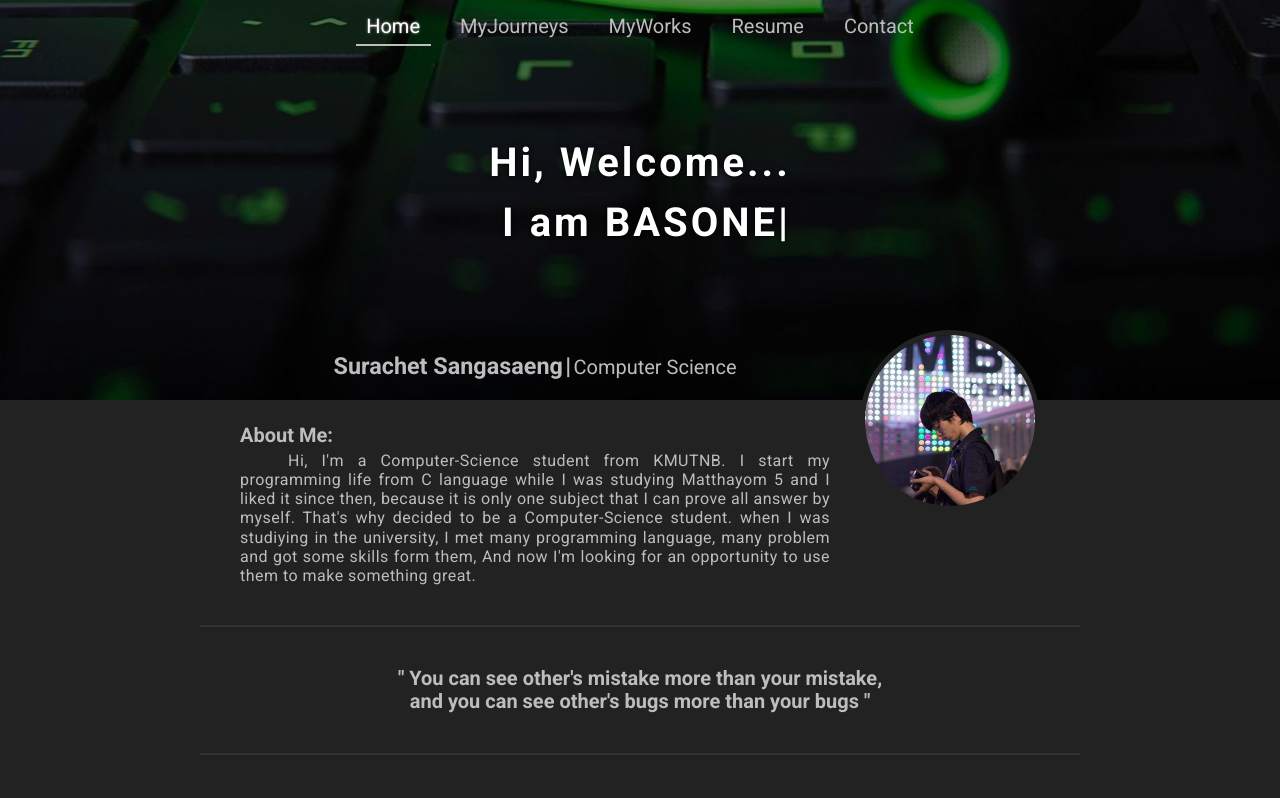
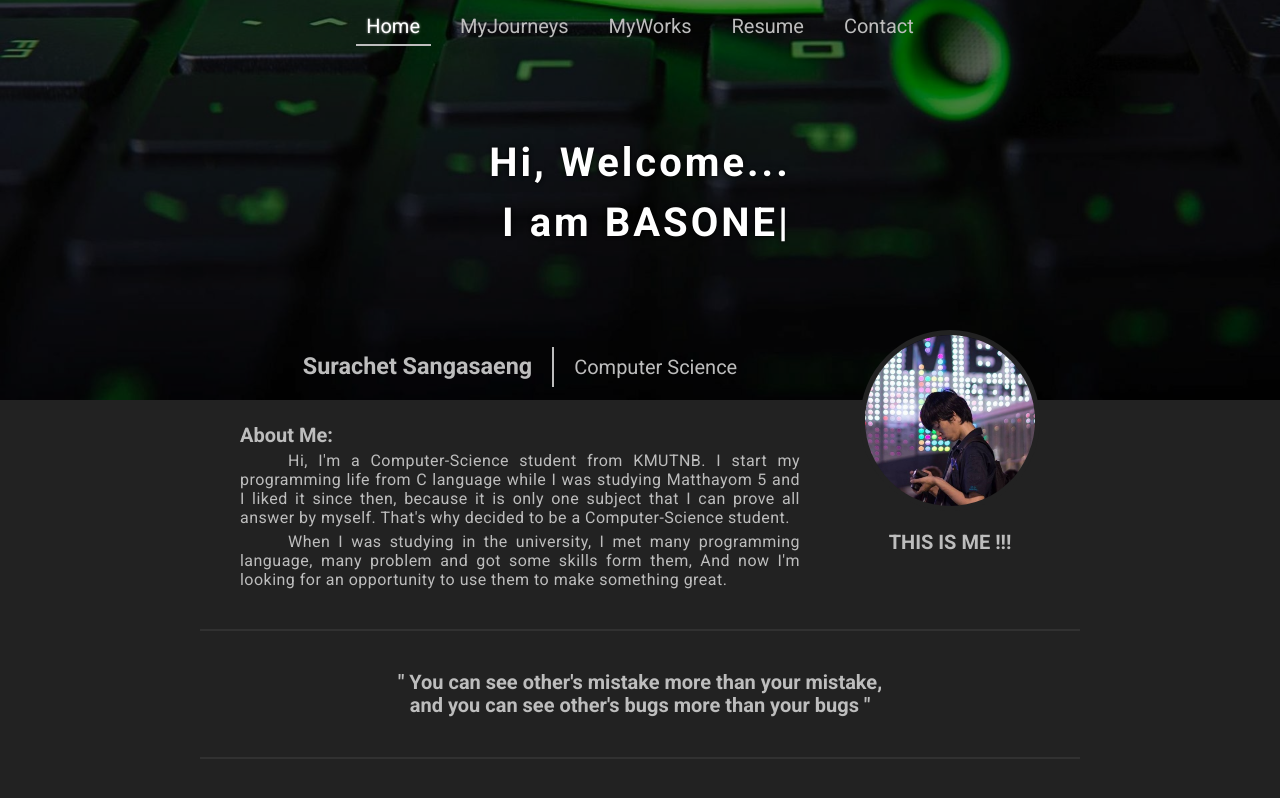
Before and after one commit to Basone01/basone01.github.io, a React app: page /#/ in a window 1280 px wide. Shown: the top 798 px of the page. Built offline with nearby package versions, Linux system fonts and the light colour scheme.

Commit message:
change separater between name and department and added label below profile pic edited some margin style

```diff
--- a/src/components/page/home.js
+++ b/src/components/page/home.js
@@ -29,7 +29,7 @@ const ProfilePic = styled.img`
 	width: 180px;
 	height: auto;
 	border: 5px solid var(--black);
-	margin-left: 1.5em;
+	margin-bottom: 1em;
 	@media only screen and (max-width:768px){
 	  width: 120px;
 	}
@@ -43,9 +43,16 @@ const AboutSection = (props) => (
         <Flex justifyContent="center">
             <Flex fluid grow={1} direction="column" alignItems="stretch">
                 <Flex fluid alignItems="baseline" justifyContent="center" style={{marginBottom: '1em'}}>
-                    <h3>Surachet Sangasaeng</h3>
-                    <h3 style={{padding: '0 0.1em'}}>|</h3>
-                    <p>Computer Science</p>
+                    <h3 style={{textAlign:"right"}}>Surachet Sangasaeng</h3>
+                    <span style={{
+                        width: 1,
+                        height:"2em",
+                        marginLeft:"1em",
+                        marginRight:"1em",
+                        alignSelf: "center",
+                        borderRight: '0.1em solid var(--white)'
+                    }}/>
+                    <p style={{textAlign:"left"}}>Computer Science</p>
                 </Flex>
                 <Flex fluid direction="column">
                     <HeadingText>About Me:</HeadingText>
@@ -53,15 +60,21 @@ const AboutSection = (props) => (
                         Hi, I'm a Computer-Science student from KMUTNB. I start my programming life from C language
                         while I was studying Matthayom 5 and I liked it since then,
                         because it is only one subject that I can prove all answer by myself.
-                        That's why decided to be a Computer-Science student. when I was studiying in the university,
+                        That's why decided to be a Computer-Science student.
+                    </Text>
+                    <Text indent justify>
+                        When I was studying in the university,
                         I met many programming language, many problem and got some skills form them,
                         And now I'm looking for an opportunity to use them to make something great.
                     </Text>
                 </Flex>
             </Flex>
-            <ProfilePic src={require('img/profilePic.jpg')}/>
+            <Flex fluid direction="column" alignItems="center" style={{marginLeft:"3em"}}>
+                <ProfilePic src={require('img/profilePic.jpg')}/>
+                <HeadingText center>THIS IS ME !!!</HeadingText>
+            </Flex>
         </Flex>
-        <Flex direction="column" alignItems="stretch" >
+        <Flex direction="column" alignItems="stretch">
             <HeadingText center>" You can see other's mistake more than your mistake, </HeadingText>
             <HeadingText center>and you can see other's bugs more than your bugs "</HeadingText>
         </Flex>
```
